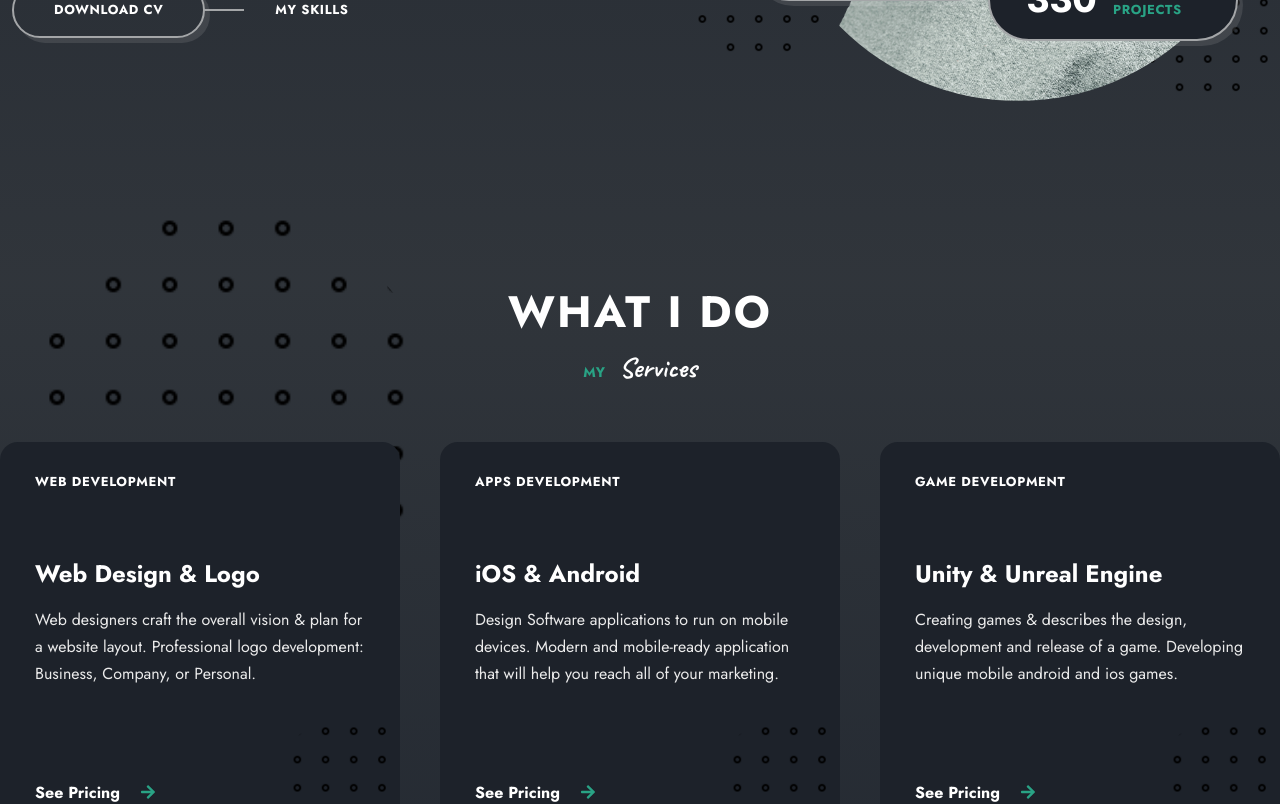
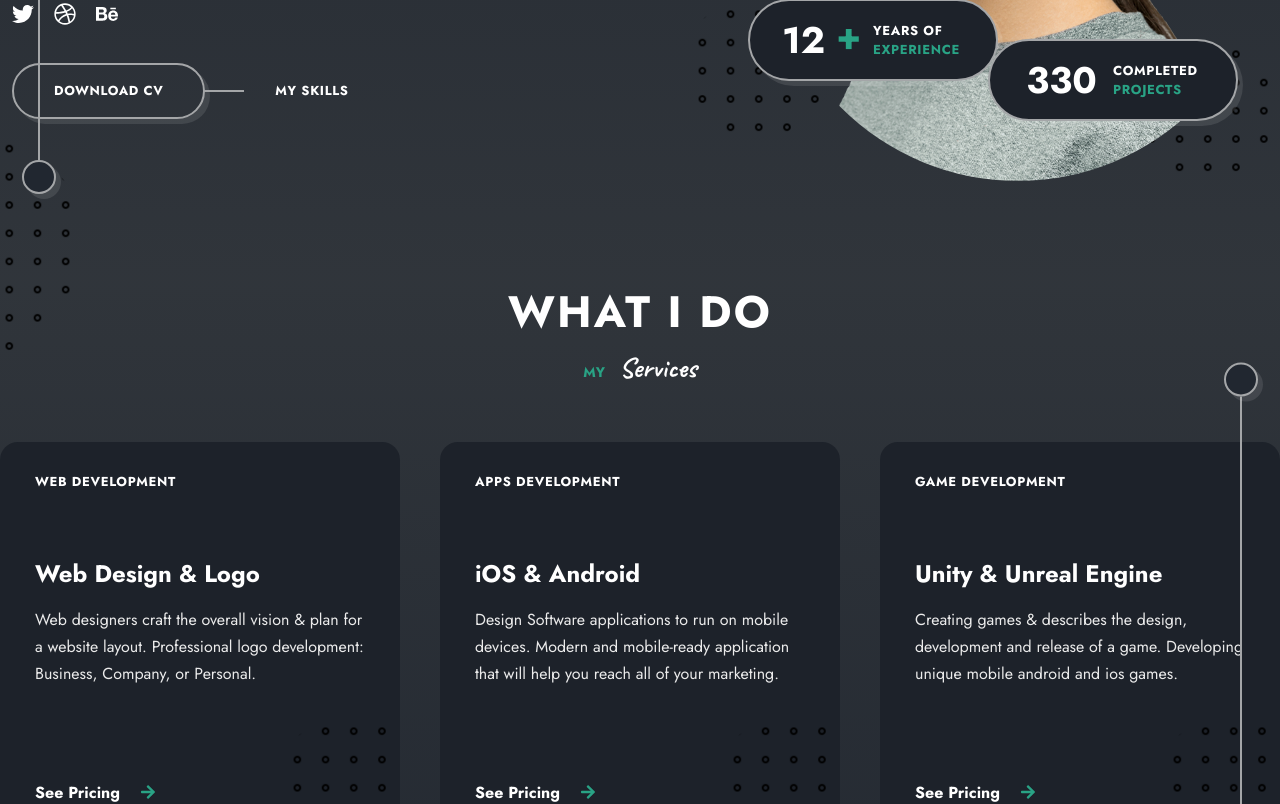
Before and after one commit to CodeEmcent/Inno-portfolio, a React (Vite) app in the folder portfolio/: page /#home in a window 1280 px wide. Shown: the part 520-1324 px from the top of the page. Built offline with nearby package versions, Linux system fonts and the light colour scheme.

Commit message:
Side Decoration Added to the Main Body

```diff
--- a/portfolio/src/App.css
+++ b/portfolio/src/App.css
@@ -105,7 +105,7 @@
 #RESET
 \*------------------------------*/
 
-html{
+html {
   scroll-behavior: smooth;
 }
 
@@ -169,6 +169,10 @@ img {
 /*------------------------------*\
 #REUSABLE CSS CLASSES
 \*------------------------------*/
+
+.main{
+  overflow: hidden;
+}
 
 .container {
   max-width: 1300px;
@@ -258,6 +262,7 @@ img {
 
 .section {
   padding-bottom: 150px;
+  position: relative;
 }
 
 .section__title,
@@ -337,3 +342,74 @@ img {
   width: 141px;
   height: 141px;
 }
+
+.section__deco {
+  position: absolute;
+  top: 50%;
+  transform: translateY(-50%);
+  -webkit-transform: translateY(-50%);
+  -moz-transform: translateY(-50%);
+  -ms-transform: translateY(-50%);
+  -o-transform: translateY(-50%);
+  width: 2px;
+  height: 70%;
+  background-color: var(--border-color);
+  z-index: 1;
+}
+
+.deco__right {
+  right: 3%;
+}
+
+.deco__left {
+  left: 3%;
+}
+
+.section__deco::before,
+.section__deco::after {
+  content: '';
+  position: absolute;
+  left: 50%;
+  width: 30px;
+  height: 30px;
+  border-radius: 50%;
+  -webkit-border-radius: 50%;
+  -moz-border-radius: 50%;
+  -ms-border-radius: 50%;
+  -o-border-radius: 50%;
+  background-color: var(--bg-color);
+  border: 2px solid var(--border-color);
+  box-shadow: var(--shadow);
+}
+
+.section__deco::before {
+  top: 0;
+  transform: translate(-50%, -100%);
+  -webkit-transform: translate(-50%, -100%);
+  -moz-transform: translate(-50%, -100%);
+  -ms-transform: translate(-50%, -100%);
+  -o-transform: translate(-50%, -100%);
+}
+
+.section__deco::after {
+  bottom: 0;
+  transform: translate(-50%, 100%);
+  -webkit-transform: translate(-50%, 100%);
+  -moz-transform: translate(-50%, 100%);
+  -ms-transform: translate(-50%, 100%);
+  -o-transform: translate(-50%, 100%);
+}
+
+.section__deco .shape {
+  max-width: 226px;
+  height: 226px;
+  bottom: -200px;
+}
+
+.deco__left .shape {
+  left: -170px;
+}
+
+.deco__right .shape {
+  right: -170px;
+}
```
